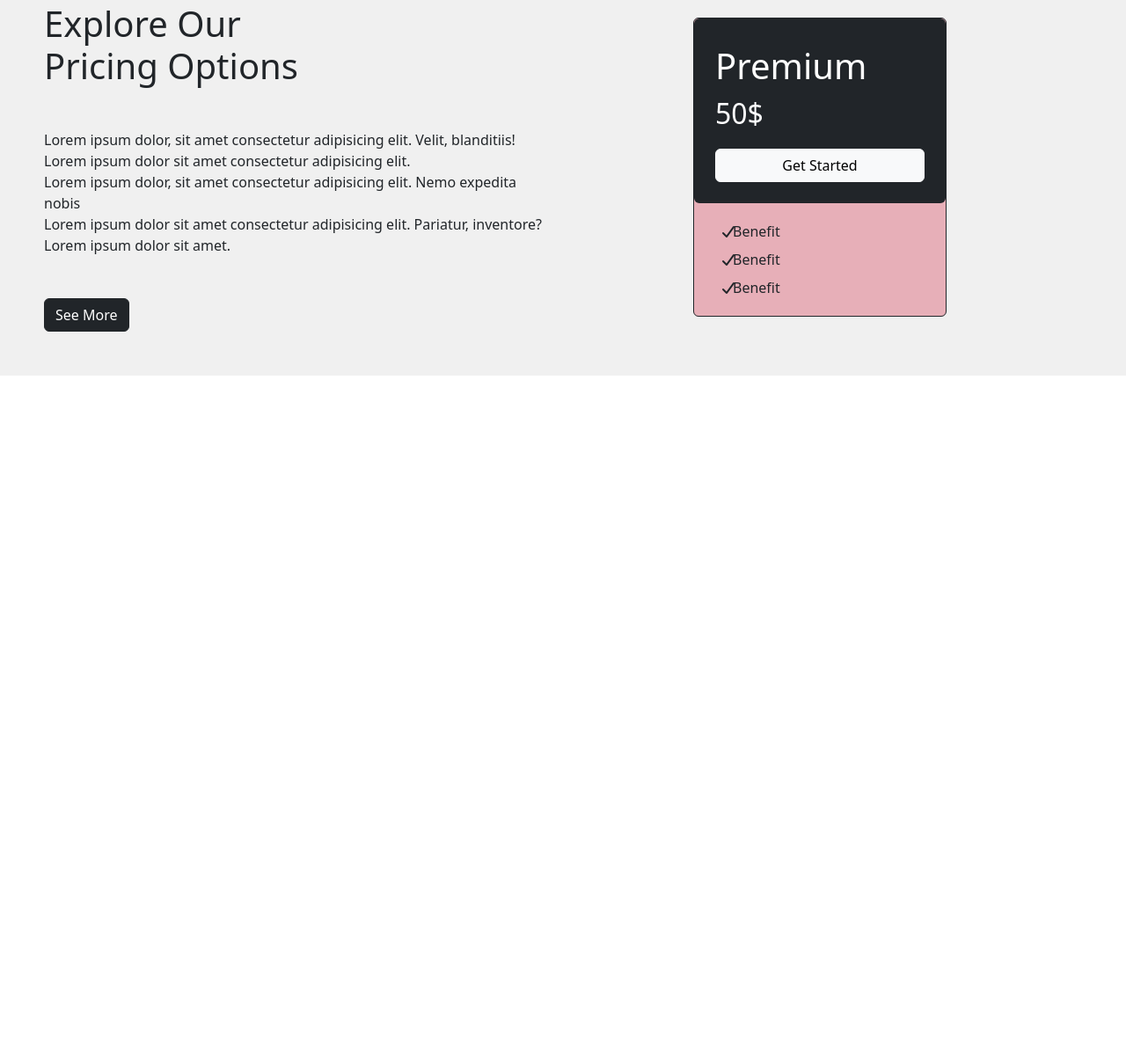
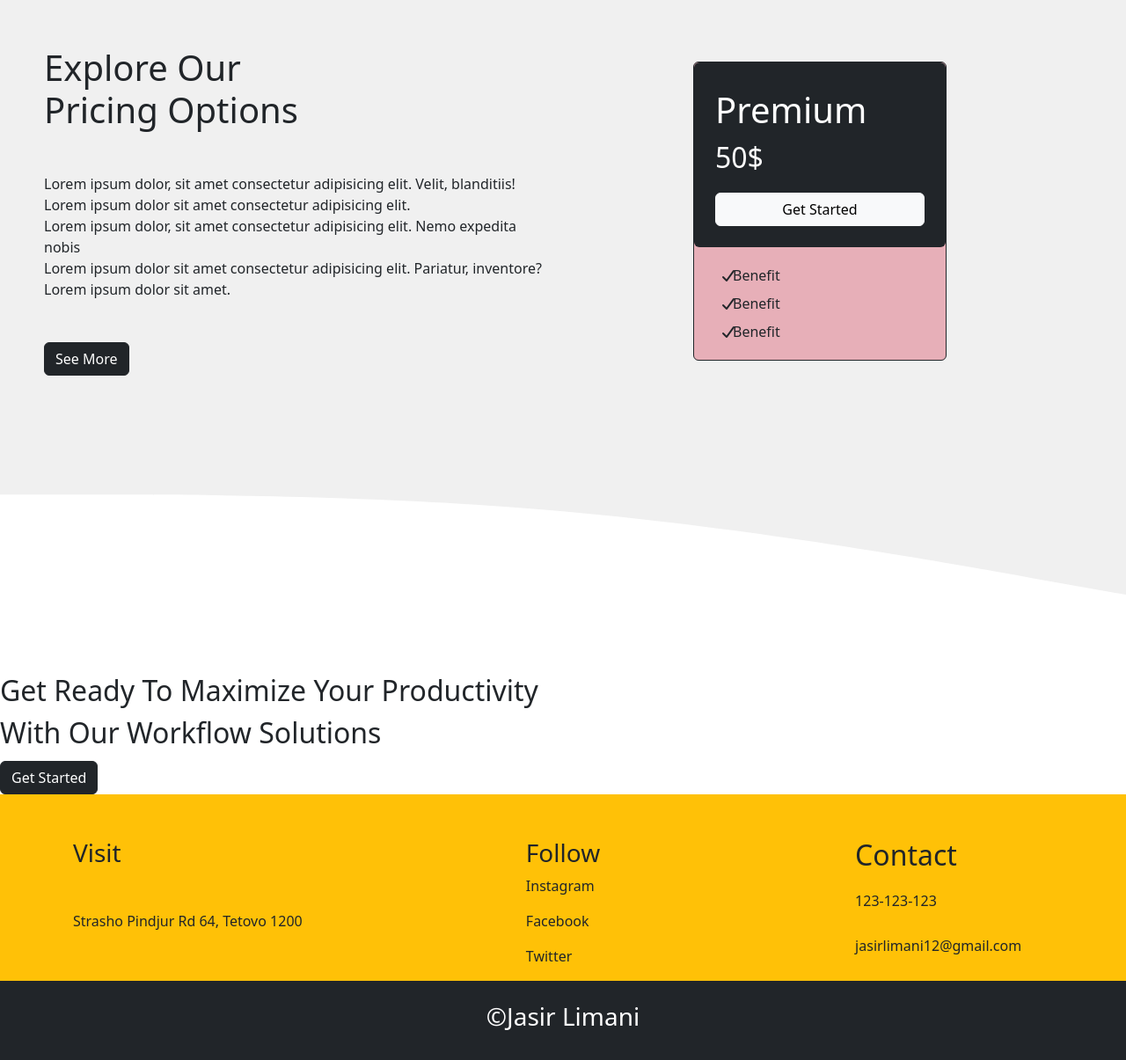
Before and after one commit to jasir3124/Tech-Website, a plain HTML site: page index.html in a window 1280 px wide. Shown: the part 5360-6565 px from the top of the page at 88% size. Before the commit the page ends 5787 px from the top, so only its background shows below. Drawn offline with nearby package versions, Linux system fonts and the light colour scheme.

Commit message:
finished the website]

```diff
--- a/index.html
+++ b/index.html
@@ -187,6 +187,33 @@
                             <li><i class="fa-solid fa-check p-2"></i>Benefit</li>
                         </ol>
                     </div>
+                </div>
+            </div>
+        </div>
+        <svg xmlns="http://www.w3.org/2000/svg" viewBox="0 0 1440 320"><path fill="rgb(240, 240, 240)" fill-opacity="1" d="M0,96L120,96C240,96,480,96,720,117.3C960,139,1200,181,1320,202.7L1440,224L1440,0L1320,0C1200,0,960,0,720,0C480,0,240,0,120,0L0,0Z"></path></svg>
+
+        <div class="footerCont">
+            <h2 class="text-capitalize lh-base">get ready to maximize your productivity <br> with our Workflow solutions</h2>
+            <button type="button" class="btn btn-dark">Get Started</button>
+            <div class="footer bg-warning row m-0">
+                <div class="col-4 d-grid justify-content-center">
+                    <h3>Visit</h3>
+                    <p>Strasho Pindjur Rd 64, Tetovo 1200</p>
+                </div>
+                <div class="col-4 d-grid justify-content-center">
+                    <h3>Follow</h3>
+                    <p>Instagram</p>
+                    <p>Facebook</p>
+                    <p>Twitter</p>
+                </div>
+                <div class="col-4 d-grid justify-content-center">
+                    <h2>Contact</h2>
+                    <p>123-123-123</p>
+                    <p>jasirlimani12@gmail.com</p>
+                </div>
+            </div>
+            <div class="copyright d-flex justify-content-center p-4 bg-dark">
+                <h3 class="text-white">&copyJasir Limani</h3>
             </div>
         </div>
     </main>
--- a/style.css
+++ b/style.css
@@ -63,7 +63,7 @@ body{
 }
 .seventhPart{
     background-color: rgb(240, 240, 240);
-    padding: 50px;
+    padding: 100px 50px 50px 50px;
 }
 .cardCont {
   width: 190px;
@@ -79,7 +79,9 @@ body{
 .heading:hover {
   cursor: pointer;
 }
-
+.footer{
+    padding-top: 50px;
+}
 
 
 @media only screen and (max-width:1000px){
```
